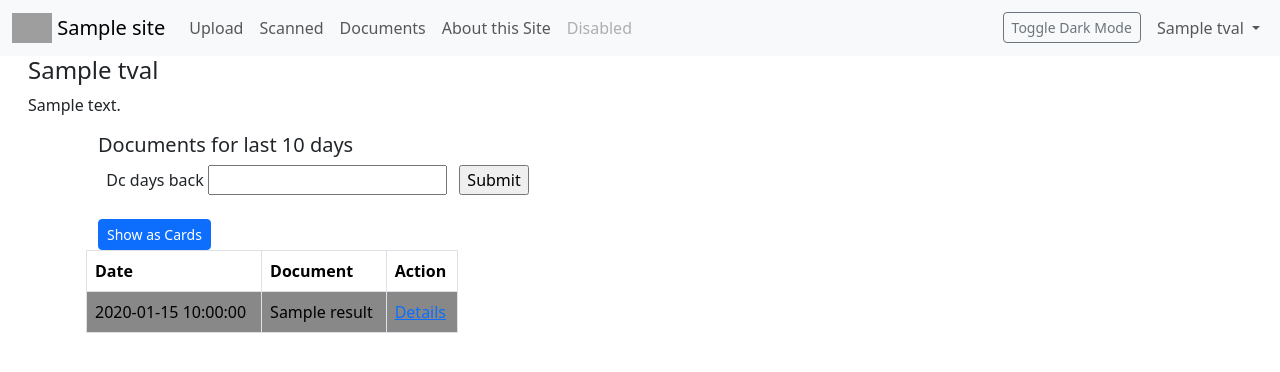
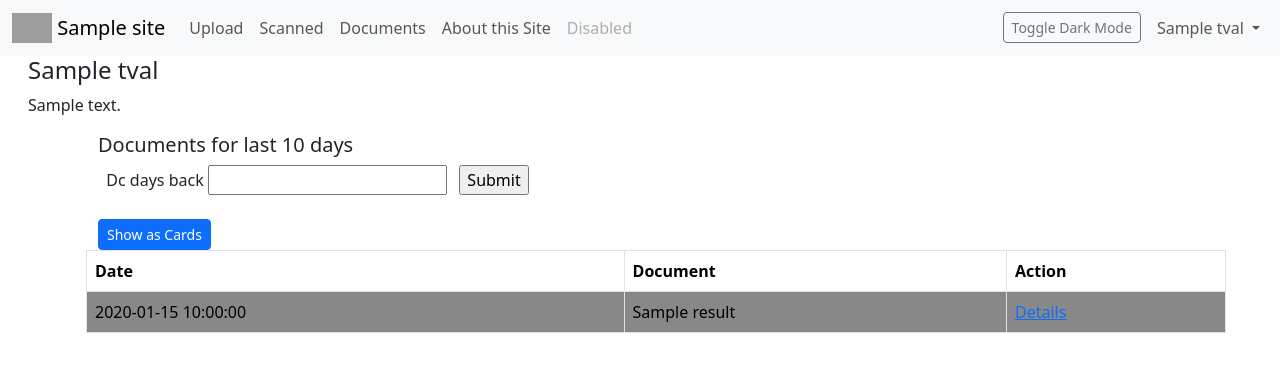
Before and after one commit to scriscuoli/flask_docs, a Flask app: template documents/templates/documents/documents_table.html in a window 1280 px wide. Shown: the top 372 px of the page. Run offline with Flask 3, Linux system fonts and the light colour scheme; the template is opened without the code that fills it: most values are stand-ins (such as "Sample title", 1, 10 or a date in 2020); form fields are guessed from the names that the template uses; parts of the project's set-up code (start-up, migrations or seed data) failed here and were passed over; some libraries are stand-ins or nearby versions; grey boxes are pictures that could not be loaded.

Commit message:
fixed table

```diff
--- a/documents/templates/documents/documents_table.html
+++ b/documents/templates/documents/documents_table.html
@@ -9,7 +9,7 @@
     &nbsp;&nbsp;{{ form.submit() }}
   </form>
   <br/><a href="/DocsApp/documents/cards"  class="btn btn-sm btn-primary">Show as Cards</a><br/>
-  <div class="row col-4 overflow-auto" style="max-height: 500px;">
+  <div class="row overflow-auto" style="max-height: 500px;">
     <table class="table table-bordered">
       <thead>
         <tr><th>Date</th><th>Document</th><th>Action</th></tr>
```
